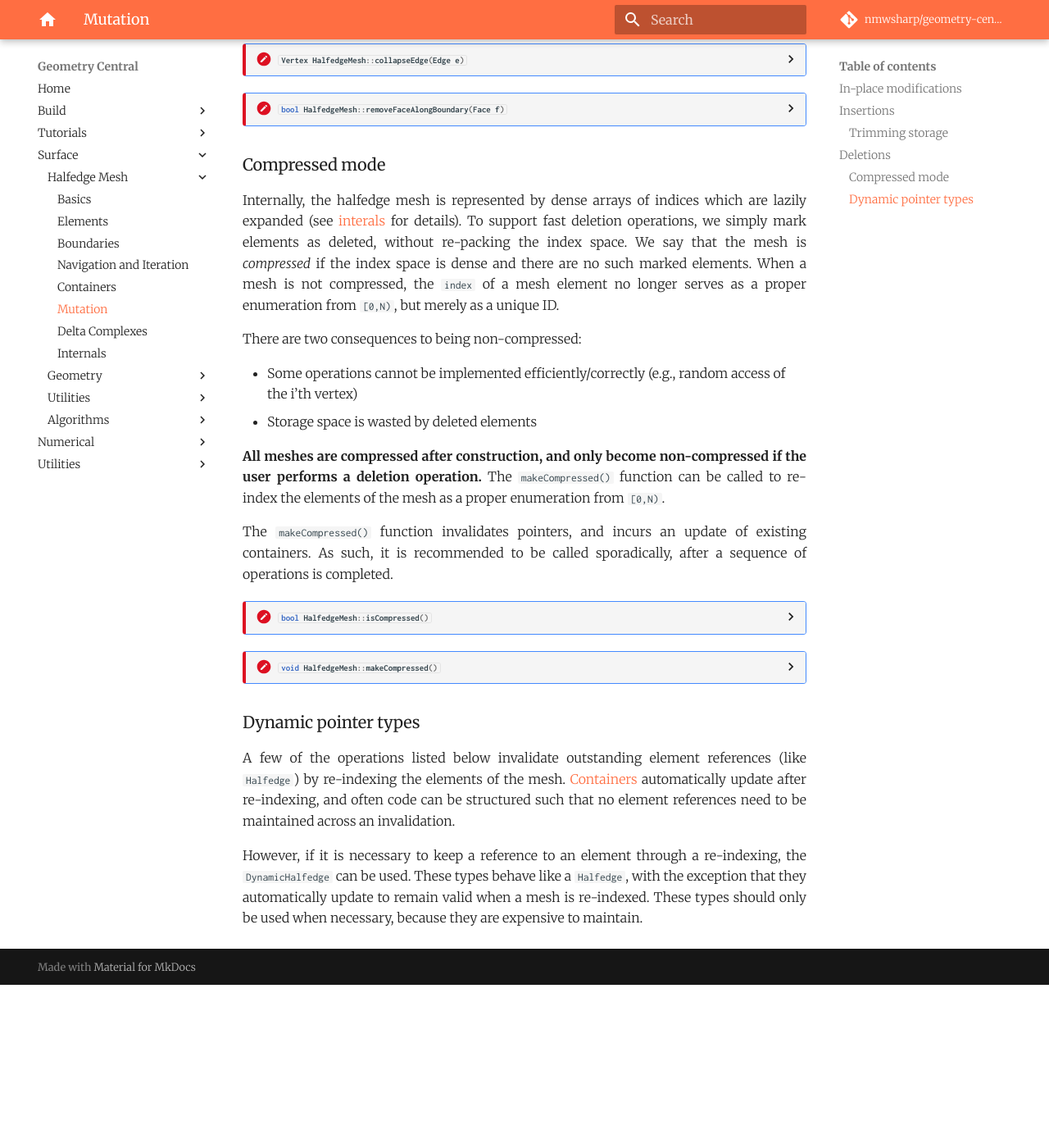
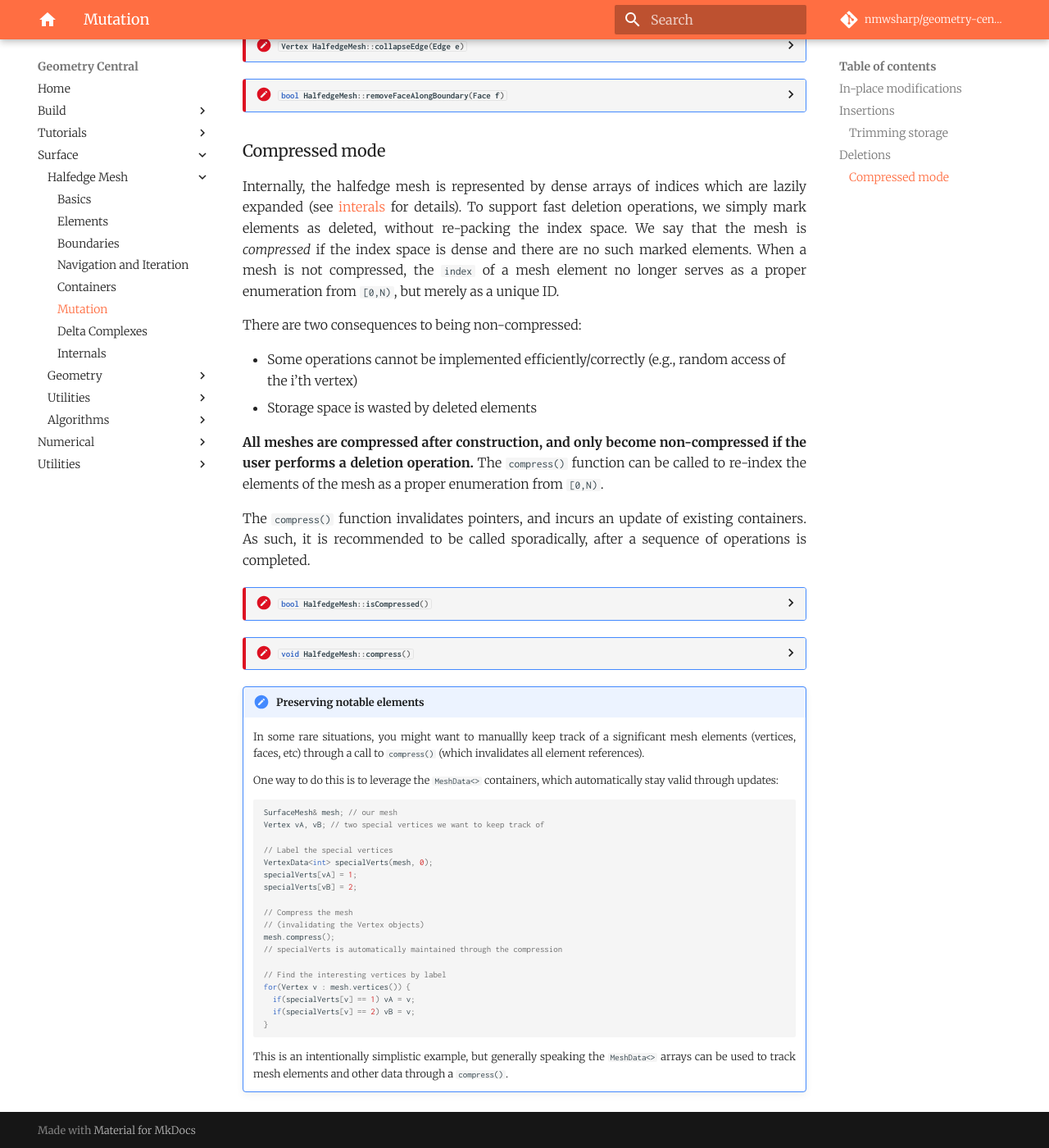
Before and after one commit to nmwsharp/geometry-central, an MkDocs documentation site: the page built from docs/docs/surface/halfedge_mesh/mutation.md, in a window 1280 px wide and 1400 px high, scrolled down 1723 px. Shown: the whole window at 82% size. Built offline with MkDocs 1.6.1 and Material for MkDocs 9.7.7, drawn with Linux system fonts in a browser that asks for light colours; formulas are drawn with MathJax 3; comment, search, counter and statistics services are not loaded; before the commit the page ends 2924 px from its top, so only the background shows below that; some of the changed text lies outside the part shown.

Commit message:
comment out incomplete dynamic elements

````diff
--- a/docs/docs/surface/halfedge_mesh/mutation.md
+++ b/docs/docs/surface/halfedge_mesh/mutation.md
@@ -7,6 +7,8 @@ As much as possible, these routines will check for validity before executing and
 Note that aggressive use of these routines may reduce a mesh from a _simplicial complex_ to a _$\Delta$-complex_. For instance, flipping enough edges in a mesh might create self-edges, which connect a vertex to itself. See the [$\Delta$-complex](delta_complex.md) section for details, and an explanation of why these complexes are important.
 
 ## In-place modifications
+
+These routines modify a mesh, but do not require inserting or deleting elements.
 
 ??? func "`#!cpp bool HalfedgeMesh::flip(Edge e)`"
 
@@ -25,10 +27,6 @@ Note that aggressive use of these routines may reduce a mesh from a _simplicial
 These routines modify a mesh by inserting new elements. Element references remain valid, and [containers](containers.md) will automatically resize themselves to accommodate the new elements.
 
 Note that some operations my re-use existing elements to create their output. For instance, `splitEdge()` turns a single edge in to two; the input edge will be re-used as one of the two output edges, and data along that edge will be unchanged in any containers.
-
-??? warning "Boundary loop invalidation"
-
-    There is one tiny exceptional invalidation behavior related to insertion. `Face` handles which actually point to boundary loops are invalidated after any operation which adds faces to the mesh. This is a consequence of the way we index boundary loops separate from faces, even though they are essentially faces in practice (see [Boundaries](boundaries.md) and [Internals](internals.md)) for details.
 
 ---
 
@@ -116,22 +114,47 @@ There are two consequences to being non-compressed:
   - Storage space is wasted by deleted elements
 
 
-**All meshes are compressed after construction, and only become non-compressed if the user performs a deletion operation.**  The `makeCompressed()` function can be called to re-index the elements of the mesh as a proper enumeration from `[0,N)`.
+**All meshes are compressed after construction, and only become non-compressed if the user performs a deletion operation.**  The `compress()` function can be called to re-index the elements of the mesh as a proper enumeration from `[0,N)`.
 
-The `makeCompressed()` function invalidates pointers, and incurs an update of existing containers. As such, it is recommended to be called sporadically, after a sequence of operations is completed.
+The `compress()` function invalidates pointers, and incurs an update of existing containers. As such, it is recommended to be called sporadically, after a sequence of operations is completed.
 
 ??? func "`#!cpp bool HalfedgeMesh::isCompressed()`"
 
     Returns true if the mesh is compressed.
 
-??? func "`#!cpp void HalfedgeMesh::makeCompressed()`"
+??? func "`#!cpp void HalfedgeMesh::compress()`"
 
-    Re-index the elements of the mesh to yield a dense enumeration. Invalidates all Vertex (etc) objects.
+    Re-index the elements of the mesh to yield a dense enumeration. Invalidates all `Vertex`, `Edge` (etc) objects.
 
     Does nothing if the mesh is already compressed.
 
-### Dynamic pointer types
 
-A few of the operations listed below invalidate outstanding element references (like `Halfedge`) by re-indexing the elements of the mesh. [Containers](containers.md) automatically update after re-indexing, and often code can be structured such that no element references need to be maintained across an invalidation.
+!!! note "Preserving notable elements"
 
-However, if it is necessary to keep a reference to an element through a re-indexing, the `DynamicHalfedge` can be used. These types behave like a `Halfedge`, with the exception that they automatically update to remain valid when a mesh is re-indexed. These types should only be used when necessary, because they are expensive to maintain.
+    In some rare situations, you might want to manuallly keep track of a significant mesh elements (vertices, faces, etc) through a call to `compress()` (which invalidates all element references).
+
+    One way to do this is to leverage the `MeshData<>` containers, which automatically stay valid through updates:
+
+
+    ```cpp
+    SurfaceMesh& mesh; // our mesh
+    Vertex vA, vB; // two special vertices we want to keep track of
+
+    // Label the special vertices
+    VertexData<int> specialVerts(mesh, 0);
+    specialVerts[vA] = 1;
+    specialVerts[vB] = 2;
+
+    // Compress the mesh
+    // (invalidating the Vertex objects)
+    mesh.compress();
+    // specialVerts is automatically maintained through the compression
+
+    // Find the interesting vertices by label
+    for(Vertex v : mesh.vertices()) {
+      if(specialVerts[v] == 1) vA = v;
+      if(specialVerts[v] == 2) vB = v;
+    }
+    ```
+
+    This is an intentionally simplistic example, but generally speaking the `MeshData<>` arrays can be used to track mesh elements and other data through a `compress()`.
````
Also changed, not shown: docs/mutable_mesh_docs.md (deleted, +0 -56 lines), 9 other files.
